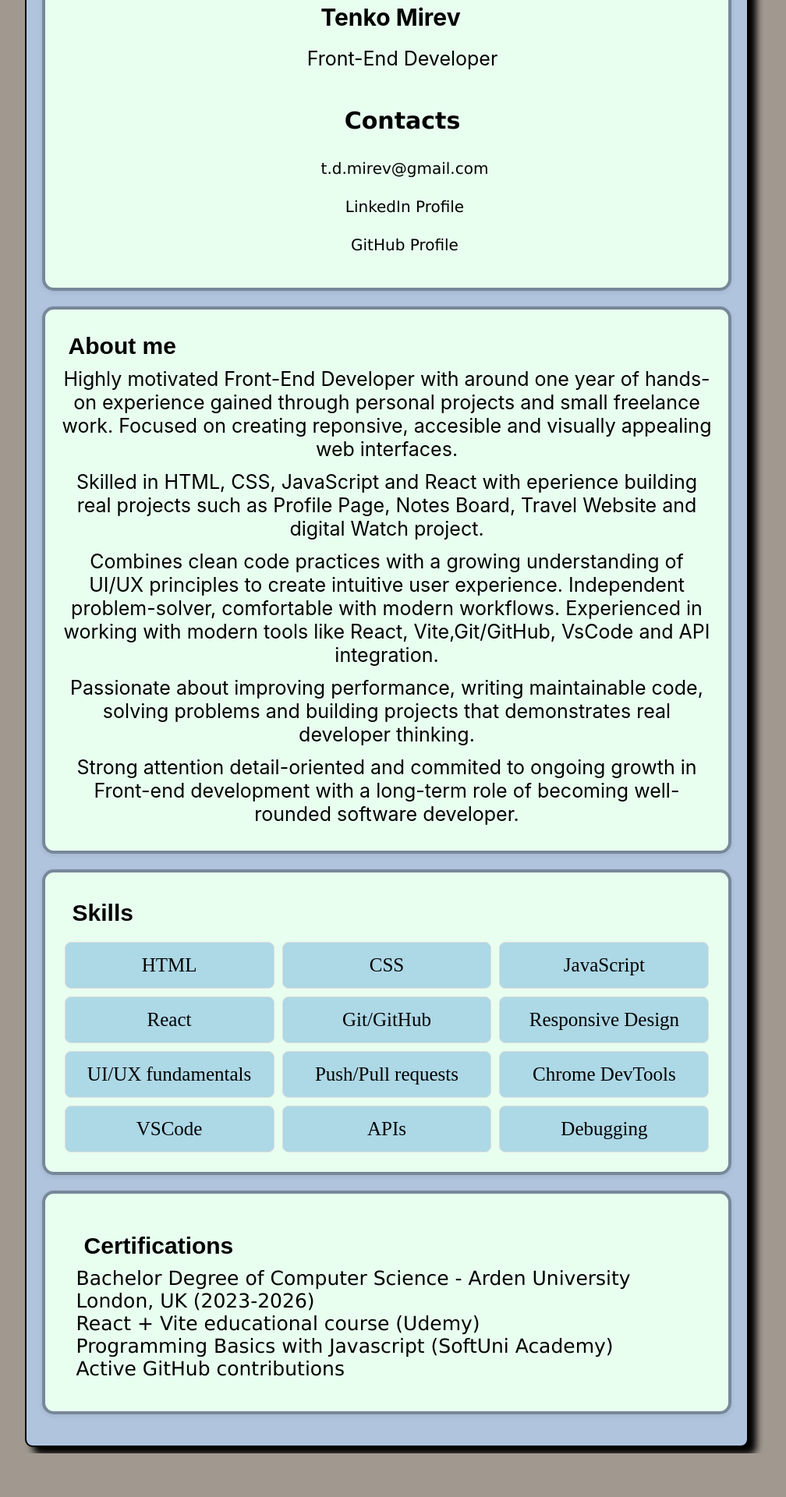
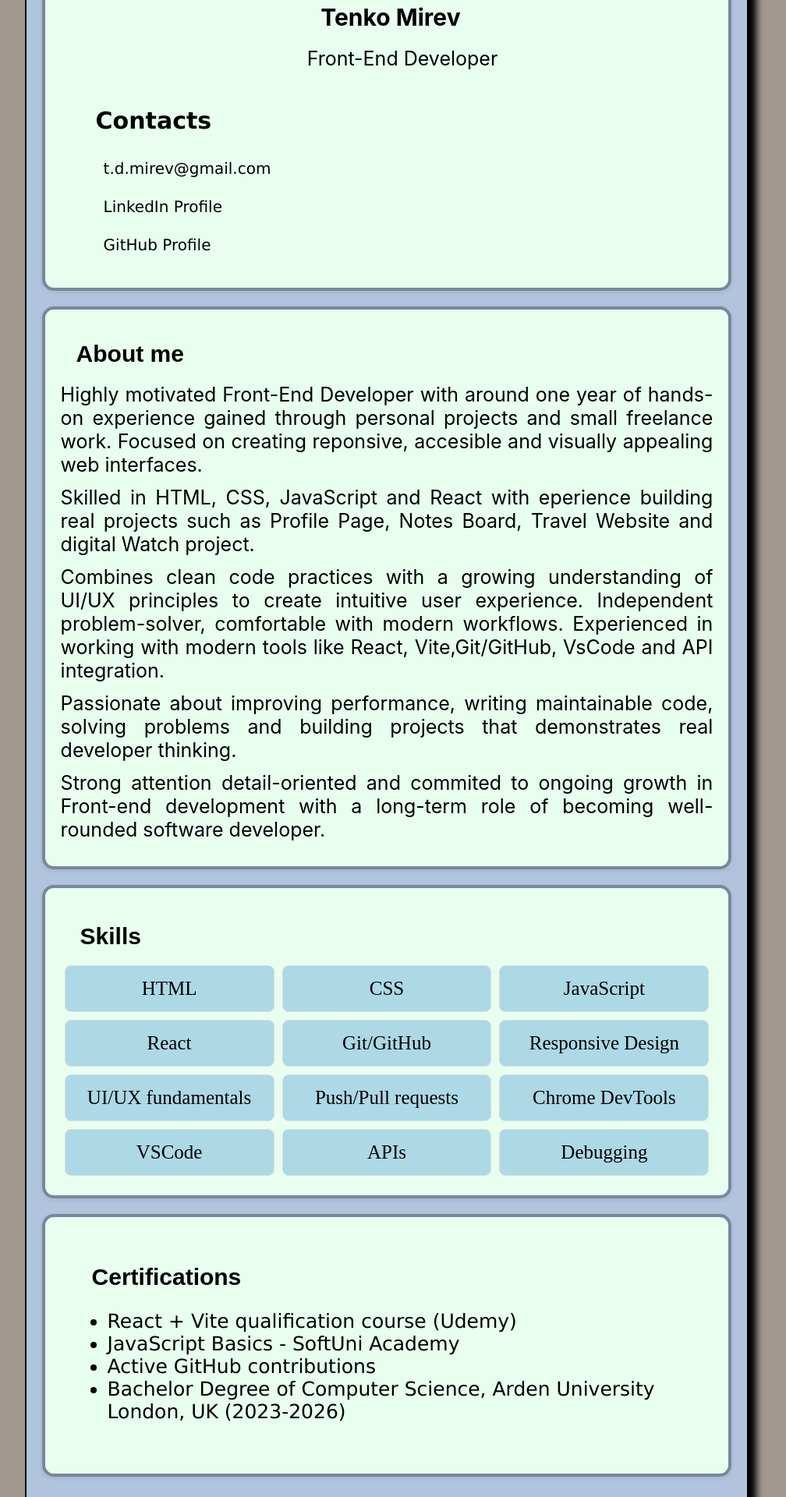
Before and after one commit to TMirev/profile-project, a React (Vite) app: page / in a window 1280 px wide. Shown: the part 280-2200 px from the top of the page at 78% size, without its empty margins (144-1152 px from the left). Before the commit the page ends 2144 px from the top, so only its background shows below. Built offline with nearby package versions, Linux system fonts and the light colour scheme.

Commit message:
initial commit

```diff
--- a/src/App.css
+++ b/src/App.css
@@ -24,10 +24,9 @@
 .contact-links a {
     color: black;
     text-decoration: none;
-    text-align: center;
-    justify-content: center;
+    text-align: left;
     font-size: 20px;
-    transform: translateX(3px);
+    transform: translateX(10px);
 }
 
 .contact-links {
@@ -40,6 +39,7 @@
 
 .contacts-summary-box p {
     margin-bottom: 12px;
+    text-align: justify;
 
 }
 
@@ -50,3 +50,7 @@
     text-align: left;
 
 }
+
+.contact-list p {
+    text-align: center;
+}
--- a/src/App.jsx
+++ b/src/App.jsx
@@ -12,17 +12,11 @@ function App() {
     <>
 
       <ContactSection />
-
       <Card />
-
-
-
 
     </>
 
   );
-
 }
 
-
 export default App;
--- a/src/Card.jsx
+++ b/src/Card.jsx
@@ -7,20 +7,17 @@ import Skills from "./components/Skills";
 function Card({ children }) {
     return (
 
-
-
         <div className="card">
 
             <div className="image-wrapper">
                 <img className="card-image" src={profilePic} alt="profile picture" />
             </div>
 
-
             <div className="contacts-summary-box">
-
                 <ul className="contact-list">
                     <h1>Tenko Mirev</h1>
                     <p>Front-End Developer</p>
+
                     <div className="contact-links">
                         <h3>Contacts</h3>
                         <a href="mailto:t.d.mirev@gmail.com">t.d.mirev@gmail.com</a>
--- a/src/components/Certification.jsx
+++ b/src/components/Certification.jsx
@@ -3,13 +3,12 @@ function Certification() {
         <section className="Certification-section">
             <h2>Certifications</h2>
 
-            <div className="certification">
-                <div className="skill-grid">Bachelor Degree of Computer Science - Arden University London, UK (2023-2026) </div>
-                <div className="skill-grid">React + Vite educational course (Udemy)</div>
-                <div className="skill-grid">Programming Basics with Javascript (SoftUni Academy)</div>
-                <div className="skill-grid">Active GitHub contributions</div>
-
-            </div>
+            <ul className="certification-list">
+                <li>React + Vite qualification course (Udemy)</li>
+                <li>JavaScript Basics - SoftUni Academy</li>
+                <li>Active GitHub contributions</li>
+                <li>Bachelor Degree of Computer Science, Arden University London, UK (2023-2026)</li>
+            </ul>
         </section>
     );
 }
--- a/src/index.css
+++ b/src/index.css
@@ -65,11 +65,11 @@ h2 {
   font-family: "Poppins", sans-serif;
   text-align: left;
   font-size: 30px;
-  margin: 10px;
+  margin: 20px;
 }
 
 h3 {
-  text-align: center;
+  text-align: left;
   font-size: 30px;
 }
 
@@ -78,7 +78,7 @@ p {
   font-size: 25px;
   margin: 4px, 0;
   line-height: 1.2;
-  text-align: center;
+  text-align: justify;
 }
 
 body {
--- a/src/main.jsx
+++ b/src/main.jsx
@@ -7,4 +7,5 @@ createRoot(document.getElementById('root')).render(
   <StrictMode>
     <App />
   </StrictMode>,
+
 );
```
